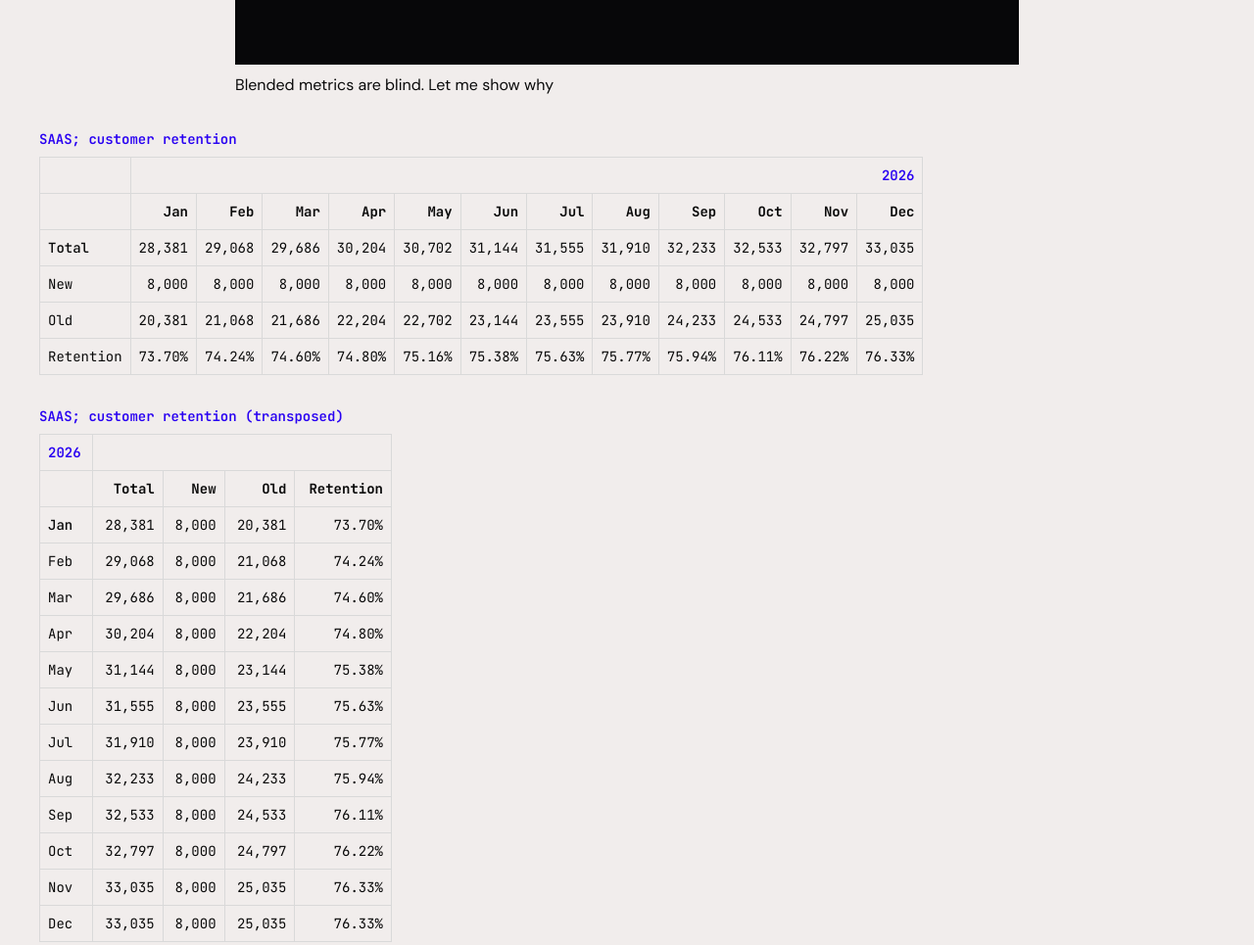
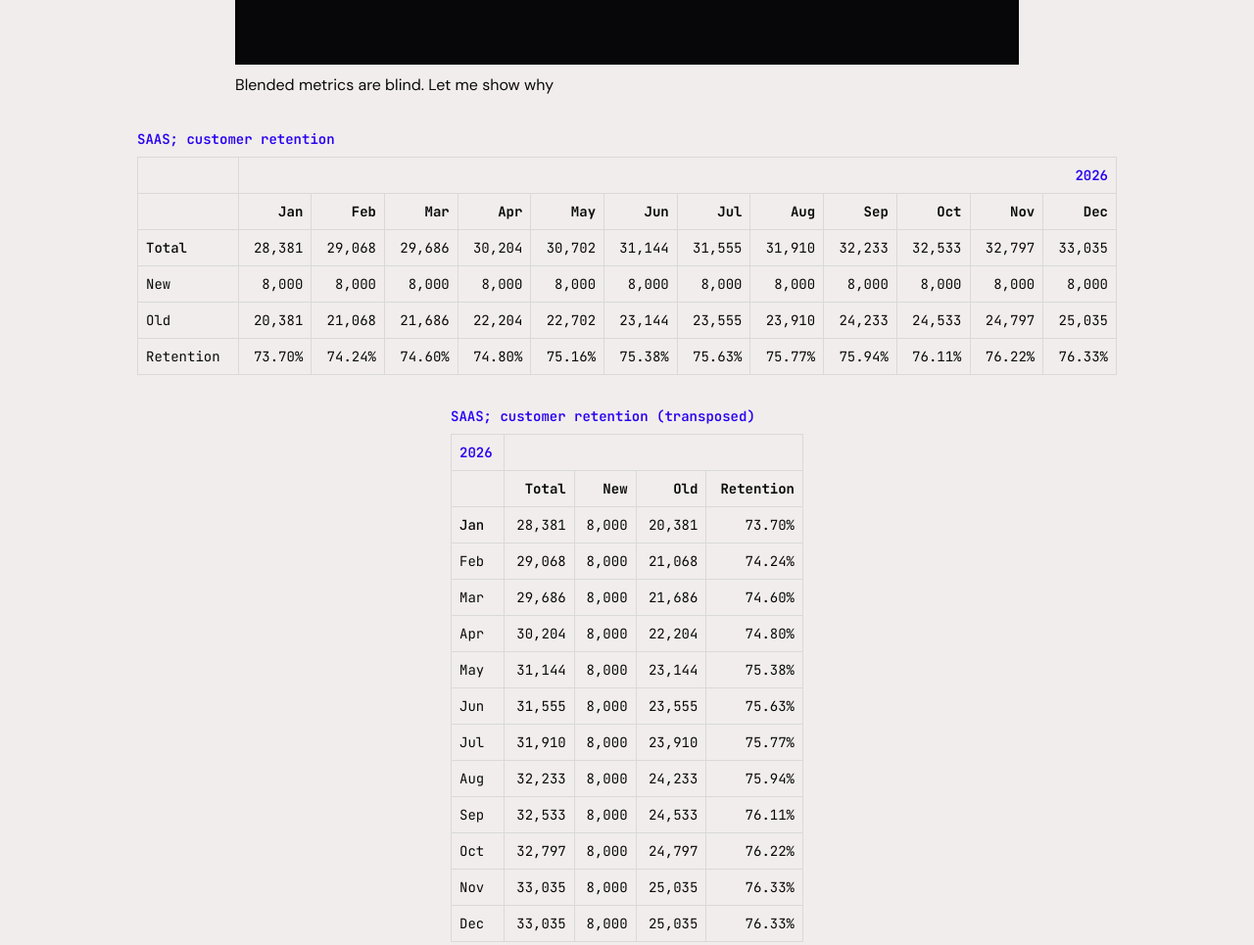
Before and after one commit to achekavy/uconomi, a website: page index.html in a window 1280 px wide. Shown: the part 3300-4265 px from the top of the page at 98% size. Drawn offline with Linux system fonts and the light colour scheme; animation ran at ten frames a second.

Commit message:
table center

```diff
--- a/index.html
+++ b/index.html
@@ -123,8 +123,7 @@
 		</p>
 	</div>
 
-	<div class="w-full flex justify-center mb-8">
-		<div class="max-w-[1000px] w-full min-w-0 overflow-x-auto">
+	<div class="table-wrapper table-wrapper--wide mb-8">
 			<table class="w-[1000px] border-collapse text-page-text text-sm font-mono [&_th]:border [&_td]:border [&_th]:border-page-tableBorder [&_td]:border-page-tableBorder [&_th]:px-2 [&_td]:px-2 [&_th]:py-2 [&_td]:py-2 [&_td]:text-right [&_th]:text-right [&_th:first-child]:text-left [&_td:first-child]:text-left">
 			<caption class="text-left text-page-accent font-semibold mb-2">SAAS; customer retention</caption>
 			<thead>
@@ -211,11 +210,9 @@
 				</tr>
 			</tbody>
 		</table>
-		</div>
 	</div>
 
-	<div class="w-full flex justify-center mb-8">
-		<div class="max-w-mobile w-full min-w-0 overflow-x-auto">
+	<div class="table-wrapper table-wrapper--mobile mb-8">
 			<table class="w-full border-collapse text-page-text text-sm font-mono [&_th]:border [&_td]:border [&_th]:border-page-tableBorder [&_td]:border-page-tableBorder [&_th]:px-2 [&_td]:px-2 [&_th]:py-2 [&_td]:py-2 [&_td]:text-right [&_th]:text-right [&_th:first-child]:text-left [&_td:first-child]:text-left">
 			<caption class="text-left text-page-accent font-semibold mb-2">SAAS; customer retention (transposed)</caption>
 			<thead>
@@ -318,11 +315,9 @@
 				</tr>
 			</tbody>
 		</table>
-		</div>
 	</div>
 
-	<div class="w-full flex justify-center mb-8">
-		<div class="max-w-mobile w-full min-w-0 overflow-x-auto">
+	<div class="table-wrapper table-wrapper--mobile mb-8">
 			<table class="w-full border-collapse text-page-text text-sm font-mono [&_th]:border [&_td]:border [&_th]:border-page-tableBorder [&_td]:border-page-tableBorder [&_th]:px-2 [&_td]:px-2 [&_th]:py-2 [&_td]:py-2 [&_td]:text-right [&_th]:text-right [&_th:first-child]:text-left [&_td:first-child]:text-left">
 			<caption class="text-left text-page-accent font-semibold mb-2">SAAS; customer retention (transposed, from May 24k new, 75% retention)</caption>
 			<thead>
@@ -425,7 +420,6 @@
 				</tr>
 			</tbody>
 		</table>
-		</div>
 	</div>
 
 	<div class="max-w-content mx-auto mb-8" id="choose-metric-block">
--- a/src/input.css
+++ b/src/input.css
@@ -72,6 +72,7 @@
     max-width: 1200px;
     margin-left: auto;
     margin-right: auto;
+    box-sizing: border-box;
   }
   /* Fix preflight for linter: standard appearance + no vertical-align on block */
   button,
@@ -91,6 +92,21 @@
 }
 
 @layer components {
+  /* Центрирование таблиц: один блок на таблицу, не зависит от flex */
+  .table-wrapper {
+    margin-left: auto;
+    margin-right: auto;
+    width: 100%;
+    overflow-x: auto;
+    box-sizing: border-box;
+  }
+  .table-wrapper--wide {
+    max-width: 1000px;
+  }
+  .table-wrapper--mobile {
+    max-width: 360px;
+  }
+
   .metric-tag.tag-selected,
   .industry-tag.tag-selected {
     border-color: var(--accent);
```
Also changed, not shown: styles.css.
